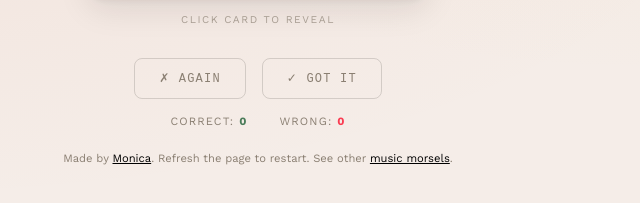
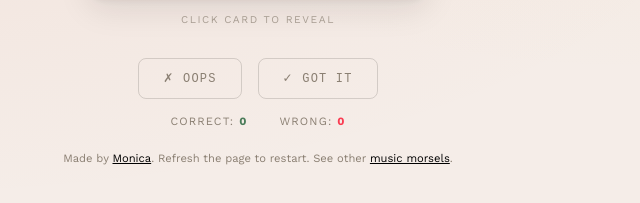
Before and after one commit to notwaldorf/glitch, a plain HTML site: page music-morsels/cello-alphabet/index.html in a window 1280 px wide. Shown: the part 535-738 px from the top of the page, 382-1022 px from the left. Drawn offline with nearby package versions, Linux system fonts and the light colour scheme; a script that the page names is missing.

Commit message:
fix copy

```diff
--- a/music-morsels/cello-alphabet/index.html
+++ b/music-morsels/cello-alphabet/index.html
@@ -46,7 +46,7 @@
 <div class="flip-hint" id="flip-hint">click card to reveal</div>
 
 <div class="controls">
-  <button class="btn-secondary" onclick="markWrong()" id="btn-wrong">✗ Again</button>
+  <button class="btn-secondary" onclick="markWrong()" id="btn-wrong">✗ Oops</button>
   <!-- <button class="btn-primary" onclick="nextCard()">Next →</button> -->
   <button class="btn-secondary" onclick="markCorrect()" id="btn-correct">✓ Got it</button>
 </div>
```
